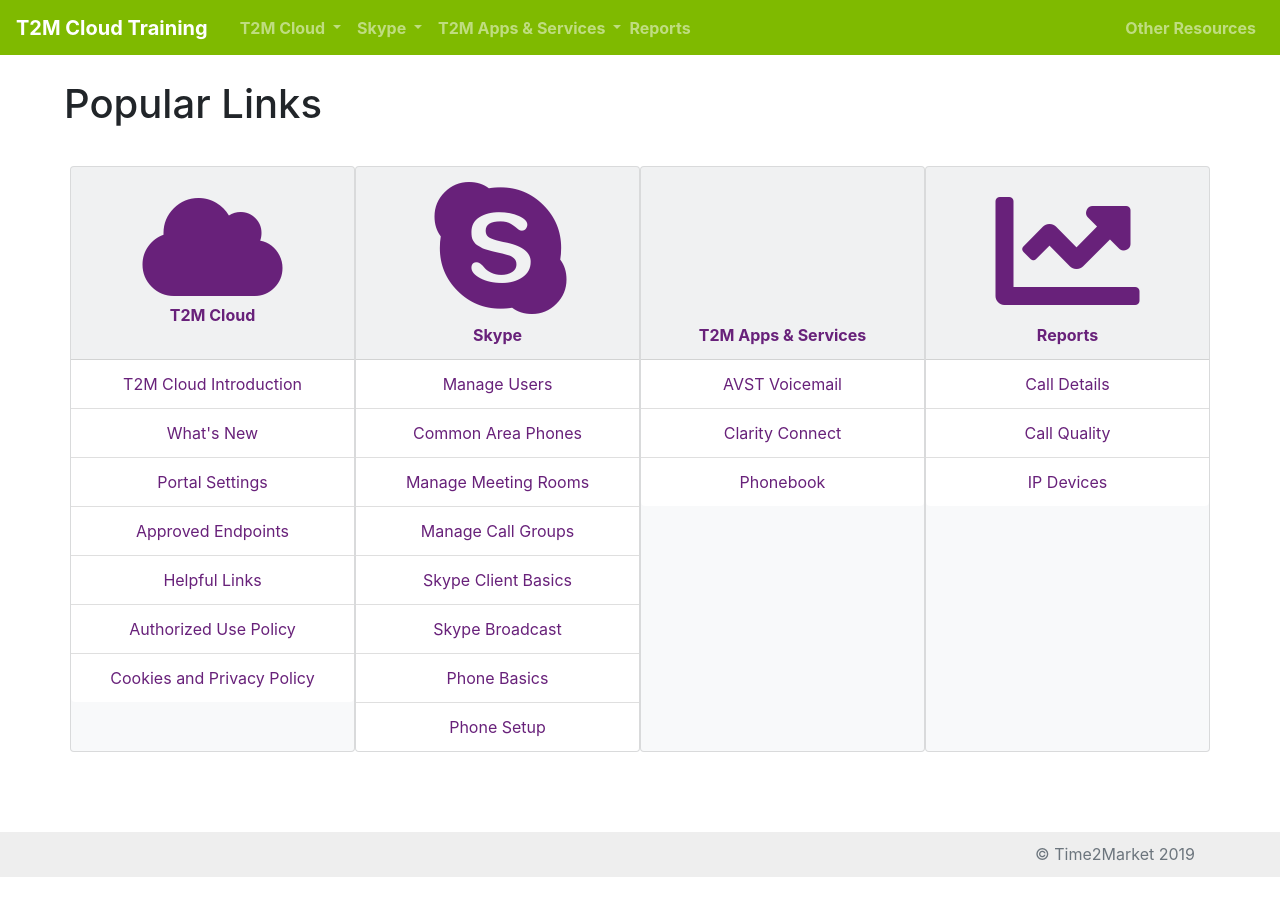
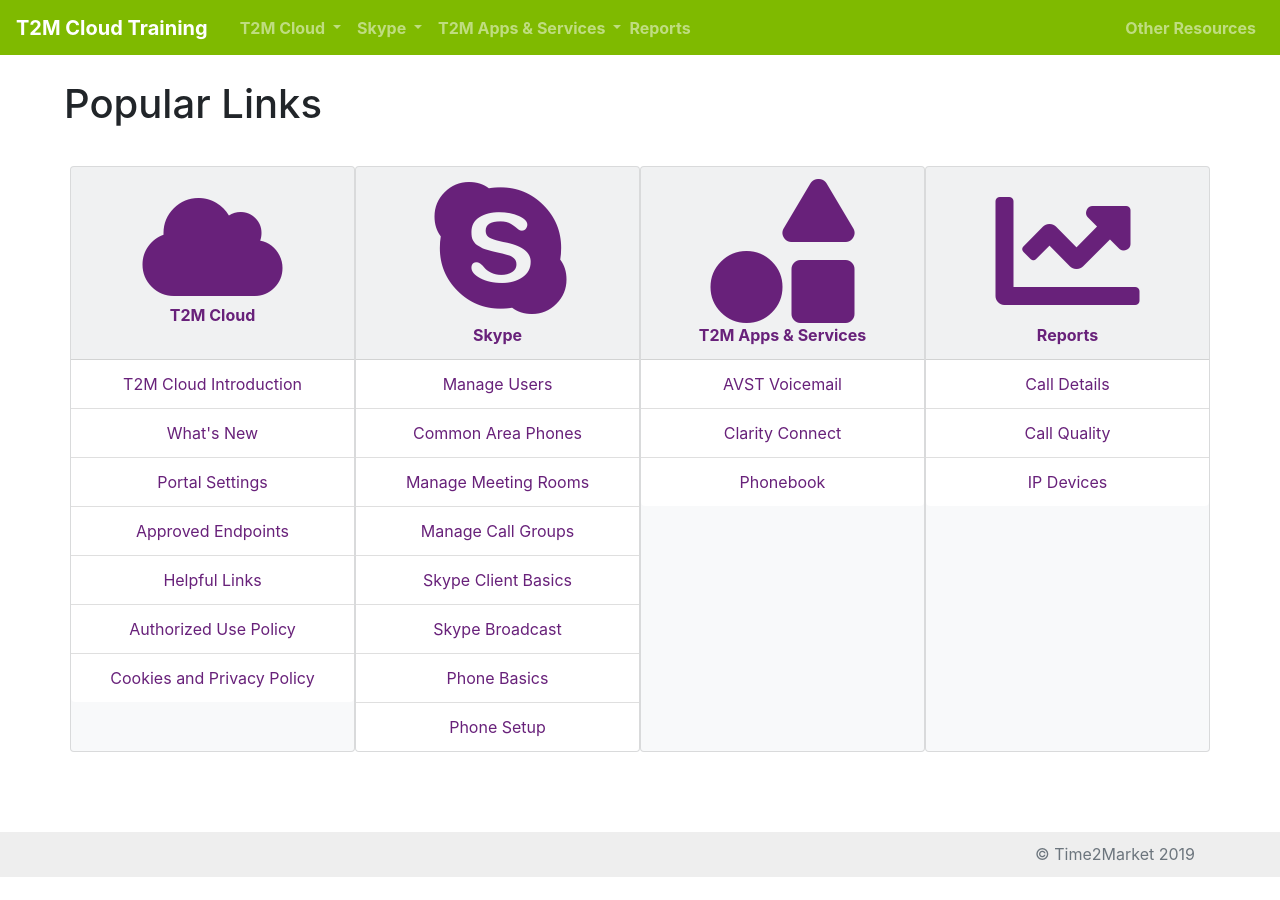
Before and after one commit to t2mdev/docs-vc, a Jekyll site: the page built from index.html, in a window 1280 px wide. Built offline with Jekyll 4.4.1, drawn with Linux system fonts in a browser that asks for light colours.

Commit message:
Update index.html

```diff
--- a/index.html
+++ b/index.html
@@ -63,7 +63,7 @@
 
                         <div class="card bg-light mb-3">
                             <div class="card-header">
-                                <i class="far fa-shapes"></i><br>T2M Apps & Services
+                                <i class="fas fa-shapes"></i><br>T2M Apps & Services
                             </div><!-- Closing Card Header  -->
                             <ul class="list-group list-group-flush">
                                 <li class="list-group-item"><a href="docs/voicemail.html">AVST Voicemail</a></li>
```
